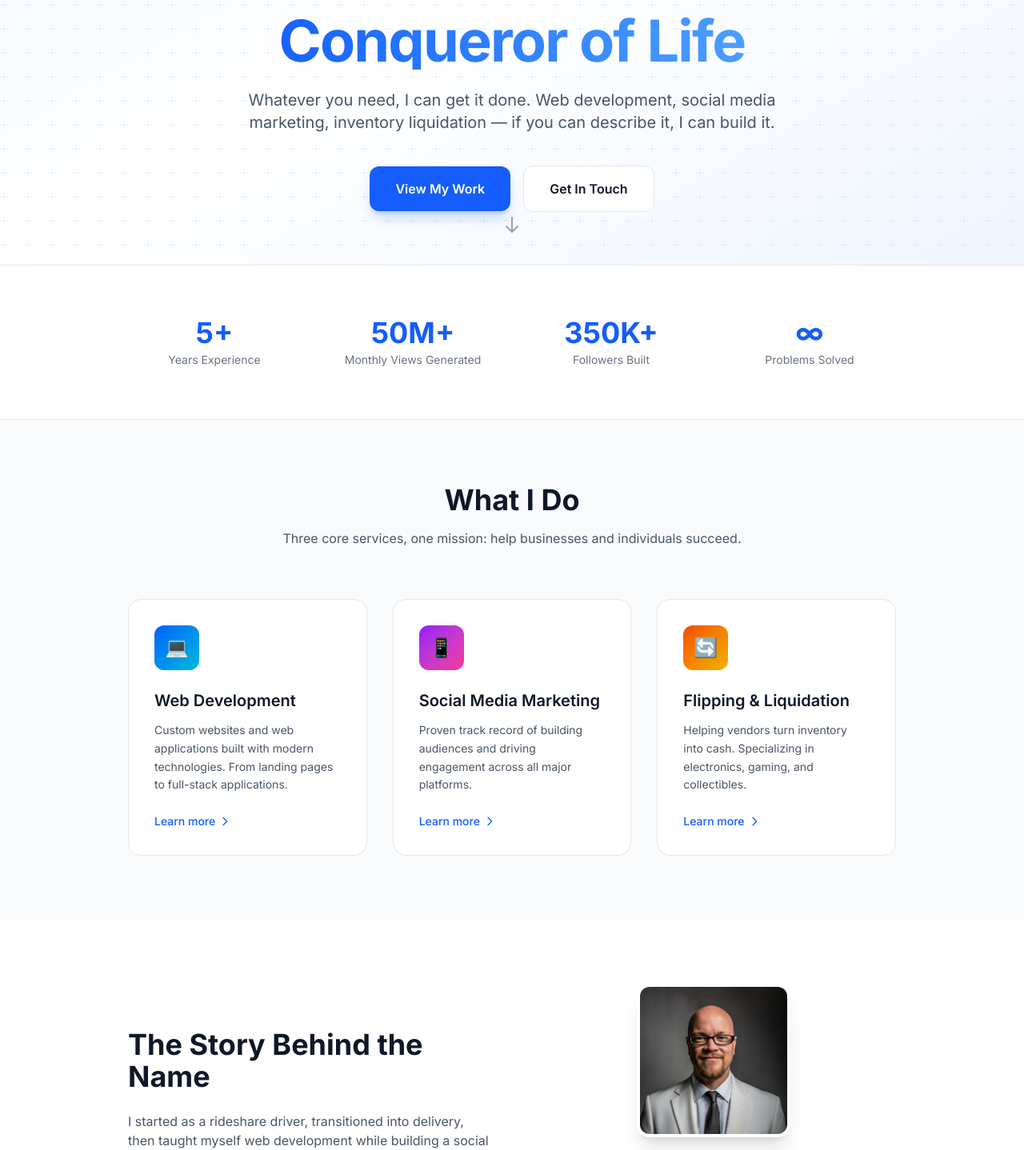
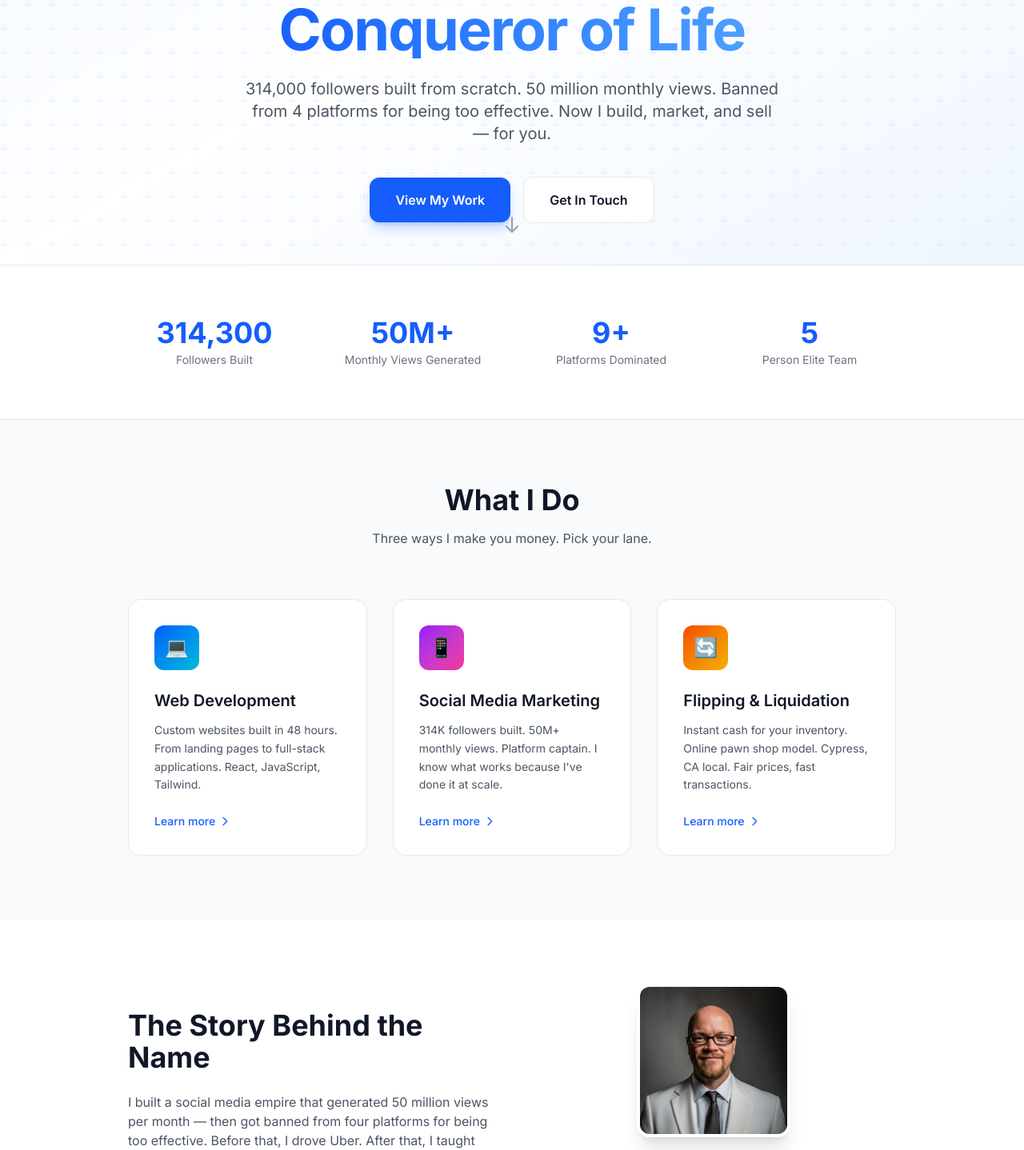
Before and after one commit to mjmorrison10/mjmorrisonusa, a React (Vite) app: page /smma in a window 1280 px wide. Shown: the part 453-1891 px from the top of the page at 80% size. Built offline with nearby package versions, Linux system fonts and the light colour scheme.

Commit message:
Implement all copy improvements: tighter headlines, exact stats, remove skill bars, stronger CTAs

```diff
--- a/src/pages/Flipping.jsx
+++ b/src/pages/Flipping.jsx
@@ -1,8 +1,8 @@
 const businessModel = [
   {
     step: '01',
-    title: 'You Have Inventory',
-    description: 'Items taking up space. Products you need to move. Inventory that needs to become cash.',
+    title: 'You Have Stuff',
+    description: 'You have stuff. You need money. I buy stuff.',
     icon: '📦',
   },
   {
@@ -59,14 +59,13 @@ export default function Flipping() {
               🔄 Flipping & Liquidation
             </div>
             <h1 className="text-4xl sm:text-5xl font-bold text-gray-900 dark:text-white mb-6">
-              Your Inventory,
+              Turn Your Clutter
               <span className="block bg-gradient-to-r from-orange-600 to-yellow-500 bg-clip-text text-transparent">
-                My Opportunity
+                Into Cash
               </span>
             </h1>
             <p className="text-lg text-gray-600 dark:text-gray-400 max-w-2xl mx-auto">
-              An online pawn shop for the digital age. I help vendors turn inventory into cash —
-              fast, fair, and hassle-free. Cypress, CA based.
+              Instant cash service for your inventory. I buy stuff. You get money. Same day. Cypress, CA based.
             </p>
           </div>
         </div>
@@ -80,7 +79,7 @@ export default function Flipping() {
               How It Works
             </h2>
             <p className="text-gray-600 dark:text-gray-400 max-w-2xl mx-auto">
-              Think of it as an online pawn shop. You need money. I buy inventory. Simple.
+              Think of it as an instant cash service for your inventory. You sell. I buy. Same day.
             </p>
           </div>
 
@@ -116,9 +115,9 @@ export default function Flipping() {
           <h2 className="text-3xl font-bold text-gray-900 dark:text-white mb-4 text-center">
             What I Flip
           </h2>
-          <p className="text-gray-600 dark:text-gray-400 mb-12 text-center max-w-2xl mx-auto">
-            If I can test it, enjoy it, and sell it — I'll flip it. Here are my focus areas.
-          </p>
+            <p className="text-gray-600 dark:text-gray-400 mb-12 text-center max-w-2xl mx-auto">
+              If it has value and I can verify it, I'll buy it.
+            </p>
 
           <div className="grid sm:grid-cols-2 lg:grid-cols-3 gap-6">
             {categories.map((category, index) => (
@@ -252,7 +251,7 @@ export default function Flipping() {
       <section className="py-20 bg-gradient-to-br from-orange-600 to-yellow-500">
         <div className="max-w-4xl mx-auto px-4 sm:px-6 lg:px-8 text-center">
           <h2 className="text-3xl sm:text-4xl font-bold text-white mb-4">
-            Have Inventory to Move?
+            Turn Your Inventory Into Cash Today
           </h2>
           <p className="text-orange-100 mb-8 max-w-2xl mx-auto">
             Whether it's one item or a warehouse full — I'll make you a fair offer and handle the rest.
--- a/src/pages/Home.jsx
+++ b/src/pages/Home.jsx
@@ -4,31 +4,31 @@ const services = [
   {
     icon: '💻',
     title: 'Web Development',
-    description: 'Custom websites and web applications built with modern technologies. From landing pages to full-stack applications.',
+    description: 'Custom websites built in 48 hours. From landing pages to full-stack applications. React, JavaScript, Tailwind.',
     link: '/webdev',
     color: 'from-blue-600 to-cyan-500',
   },
   {
     icon: '📱',
     title: 'Social Media Marketing',
-    description: 'Proven track record of building audiences and driving engagement across all major platforms.',
+    description: '314K followers built. 50M+ monthly views. Platform captain. I know what works because I\'ve done it at scale.',
     link: '/smma',
     color: 'from-purple-600 to-pink-500',
   },
   {
     icon: '🔄',
     title: 'Flipping & Liquidation',
-    description: 'Helping vendors turn inventory into cash. Specializing in electronics, gaming, and collectibles.',
+    description: 'Instant cash for your inventory. Online pawn shop model. Cypress, CA local. Fair prices, fast transactions.',
     link: '/flipping',
     color: 'from-orange-600 to-yellow-500',
   },
 ];
 
 const stats = [
-  { value: '5+', label: 'Years Experience' },
+  { value: '314,300', label: 'Followers Built' },
   { value: '50M+', label: 'Monthly Views Generated' },
-  { value: '350K+', label: 'Followers Built' },
-  { value: '∞', label: 'Problems Solved' },
+  { value: '9+', label: 'Platforms Dominated' },
+  { value: '5', label: 'Person Elite Team' },
 ];
 
 export default function Home() {
@@ -68,8 +68,7 @@ export default function Home() {
           </h1>
 
           <p className="text-lg sm:text-xl text-gray-600 dark:text-gray-400 max-w-2xl mx-auto mb-10">
-            Whatever you need, I can get it done. Web development, social media marketing,
-            inventory liquidation — if you can describe it, I can build it.
+            314,000 followers built from scratch. 50 million monthly views. Banned from 4 platforms for being too effective. Now I build, market, and sell — for you.
           </p>
 
           <div className="flex flex-col sm:flex-row items-center justify-center gap-4">
@@ -122,7 +121,7 @@ export default function Home() {
               What I Do
             </h2>
             <p className="text-gray-600 dark:text-gray-400 max-w-2xl mx-auto">
-              Three core services, one mission: help businesses and individuals succeed.
+              Three ways I make you money. Pick your lane.
             </p>
           </div>
 
@@ -164,8 +163,7 @@ export default function Home() {
               </h2>
               <div className="space-y-4 text-gray-600 dark:text-gray-400">
                 <p>
-                  I started as a rideshare driver, transitioned into delivery, then taught myself
-                  web development while building a social media empire that generated 50M+ monthly views.
+                  I built a social media empire that generated 50 million views per month — then got banned from four platforms for being too effective. Before that, I drove Uber. After that, I taught myself to code and built two production applications. Now I do all three: build, market, and sell.
                 </p>
                 <p>
                   Along the way, I became a platform captain in The Real World university,
@@ -239,7 +237,7 @@ export default function Home() {
       <section className="py-20 bg-gradient-to-br from-blue-600 to-blue-700">
         <div className="max-w-4xl mx-auto px-4 sm:px-6 lg:px-8 text-center">
           <h2 className="text-3xl sm:text-4xl font-bold text-white mb-4">
-            Ready to Work Together?
+            Let's Build Something They Can't Ignore.
           </h2>
           <p className="text-blue-100 mb-8 max-w-2xl mx-auto">
             Whether you need a website, social media strategy, or help liquidating inventory —
--- a/src/pages/SMMA.jsx
+++ b/src/pages/SMMA.jsx
@@ -71,13 +71,13 @@ export default function SMMA() {
               📱 Social Media Marketing
             </div>
             <h1 className="text-4xl sm:text-5xl font-bold text-gray-900 dark:text-white mb-6">
-              I Didn't Just Post Content.
+              They Said Facebook Was Dead.
               <span className="block bg-gradient-to-r from-purple-600 to-pink-500 bg-clip-text text-transparent">
-                I Changed the Game.
+                I Proved Them Wrong.
               </span>
             </h1>
             <p className="text-lg text-gray-600 dark:text-gray-400 max-w-2xl mx-auto">
-              50M+ monthly views. 350K+ followers built. Platform captain. Recruited to an exclusive
+              50M+ monthly views. 314,300 followers built. Platform captain. Recruited to an exclusive
               5-person team. When they said "it won't work," I proved them wrong.
             </p>
           </div>
@@ -93,7 +93,7 @@ export default function SMMA() {
               <div className="text-sm text-purple-100">Monthly Views</div>
             </div>
             <div className="text-center">
-              <div className="text-3xl sm:text-4xl font-bold text-white">350K+</div>
+              <div className="text-3xl sm:text-4xl font-bold text-white">314,300</div>
               <div className="text-sm text-purple-100">Followers Built</div>
             </div>
             <div className="text-center">
@@ -137,8 +137,7 @@ export default function SMMA() {
                 </h2>
                 <div className="space-y-4 text-gray-600 dark:text-gray-400">
                   <p>
-                    In October 2021, I joined The Real World (then Hustler's University) when there were
-                    only 1,000 members. Luc Tate, Andrew Tate's cousin, was teaching affiliate marketing
+                    October 2021. 1,000 members. That's when I joined. Luc Tate, Andrew Tate's cousin, was teaching affiliate marketing
                     on TikTok, Instagram, and YouTube.
                   </p>
                   <p>
@@ -212,7 +211,7 @@ export default function SMMA() {
               {/* Screenshot Proofs */}
               <div className="mt-10">
                 <h3 className="text-xl font-bold text-gray-900 dark:text-white mb-6 text-center">
-                  📸 Screenshots Before the Bans
+                  📸 The Proof
                 </h3>
                 <div className="grid grid-cols-2 lg:grid-cols-5 gap-4 max-w-6xl mx-auto">
                   <div>
@@ -362,7 +361,7 @@ export default function SMMA() {
       <section className="py-20 bg-gradient-to-br from-purple-600 to-pink-600">
         <div className="max-w-4xl mx-auto px-4 sm:px-6 lg:px-8 text-center">
           <h2 className="text-3xl sm:text-4xl font-bold text-white mb-4">
-            Need Social Media Strategy?
+            Ready to Dominate Social Media?
           </h2>
           <p className="text-purple-100 mb-8 max-w-2xl mx-auto">
             Whether you need content creation, platform strategy, or someone who's been in the trenches —
--- a/src/pages/WebDev.jsx
+++ b/src/pages/WebDev.jsx
@@ -3,41 +3,32 @@ import { useState } from 'react';
 const projects = [
   {
     title: 'PriceSpy',
-    description: 'Real-time eBay price data, conditions, fees, liquidity, saturation — built for flippers. Features include Quick Deal analyzer, Watchlist, Inventory management, Lot Calculator, Bulk Price Check, and True ROI Calculator.',
+    description: 'Real-time eBay price data, conditions, fees, liquidity, saturation — built for flippers. Features include Quick Deal analyzer, Watchlist, Inventory management, Lot Calculator, Bulk Price Check, and True ROI Calculator. Built in 48 hours using AI-assisted development.',
     tech: ['Python', 'Flask', 'Firebase', 'HTML', 'CSS', 'JavaScript'],
     image: null,
     liveUrl: 'https://pricespy-yx00.onrender.com/',
     githubUrl: 'https://github.com/mjmorrison10/PriceSpy',
     featured: true,
-    stats: ['Real-time pricing', 'Multi-platform fees', 'Camera/barcode scanning'],
+    stats: ['Real-time pricing', 'Multi-platform fees', 'Built in 48 hours'],
   },
   {
     title: 'Cypress Flips',
-    description: 'Professional storefront for a local flipping business. Features premium picks, category filtering, vendor intake system, and condition-first product listings.',
+    description: 'Professional storefront for a local flipping business. Features premium picks, category filtering, vendor intake system, and condition-first product listings. Built in 48 hours. Now serves as the storefront for my flipping business.',
     tech: ['React', 'Tailwind CSS', 'Netlify'],
     image: null,
     liveUrl: 'https://cypressflips.netlify.app/',
     githubUrl: 'https://github.com/mjmorrison10/cypress-flips',
     featured: true,
-    stats: ['Premium curation', 'Vendor system', 'Mobile responsive'],
+    stats: ['Premium curation', 'Vendor system', 'Built in 48 hours'],
   },
 ];
 
-const skills = [
-  { name: 'React', level: 90 },
-  { name: 'JavaScript', level: 90 },
-  { name: 'HTML/CSS', level: 95 },
-  { name: 'Tailwind CSS', level: 90 },
-  { name: 'Node.js', level: 75 },
-  { name: 'Python', level: 70 },
-  { name: 'Git/GitHub', level: 85 },
-  { name: 'Responsive Design', level: 90 },
-];
+const skills = ['React', 'JavaScript', 'HTML/CSS', 'Tailwind CSS', 'Node.js', 'Python', 'Git/GitHub', 'Responsive Design'];
 
 const learningPath = [
   { year: '2021', title: 'Started Learning', description: 'Began with HTML, CSS, JavaScript fundamentals through Clever Programmer and Frontend Mentor' },
   { year: '2022', title: 'Built Projects', description: 'Created games, banking apps, MERN stack projects, and portfolio sites' },
-  { year: '2023-24', title: 'Focused on SMMA', description: 'Shifted focus to social media marketing while maintaining dev skills' },
+  { year: '2023-24', title: 'Built Marketing Empire', description: 'Built marketing empire while maintaining development skills. Learned to ship fast under pressure.' },
   { year: '2025', title: 'Full-Stack Applications', description: 'Built PriceSpy and Cypress Flips — complex, production-ready applications' },
 ];
 
@@ -54,9 +45,9 @@ export default function WebDev() {
               💻 Web Development
             </div>
             <h1 className="text-4xl sm:text-5xl font-bold text-gray-900 dark:text-white mb-6">
-              Building the Web,
+              I Taught Myself to Code.
               <span className="block bg-gradient-to-r from-blue-600 to-cyan-500 bg-clip-text text-transparent">
-                One Line at a Time
+                Then I Built Tools That Make Me Money.
               </span>
             </h1>
             <p className="text-lg text-gray-600 dark:text-gray-400 max-w-2xl mx-auto">
@@ -151,25 +142,16 @@ export default function WebDev() {
       <section className="py-20 bg-gray-50 dark:bg-gray-950">
         <div className="max-w-5xl mx-auto px-4 sm:px-6 lg:px-8">
           <h2 className="text-3xl font-bold text-gray-900 dark:text-white mb-4">
-            Tech Stack
+            What I Build With
           </h2>
           <p className="text-gray-600 dark:text-gray-400 mb-12">
             Technologies I work with daily to build modern web applications.
           </p>
 
-          <div className="grid sm:grid-cols-2 gap-6">
+          <div className="flex flex-wrap justify-center gap-4">
             {skills.map((skill, index) => (
-              <div key={index} className="bg-white dark:bg-gray-900 rounded-xl p-4 border border-gray-200 dark:border-gray-800">
-                <div className="flex items-center justify-between mb-2">
-                  <span className="font-medium text-gray-900 dark:text-white">{skill.name}</span>
-                  <span className="text-sm text-gray-500 dark:text-gray-400">{skill.level}%</span>
-                </div>
-                <div className="h-2 bg-gray-100 dark:bg-gray-800 rounded-full overflow-hidden">
-                  <div
-                    className="h-full bg-gradient-to-r from-blue-600 to-cyan-500 rounded-full transition-all duration-1000"
-                    style={{ width: `${skill.level}%` }}
-                  />
-                </div>
+              <div key={index} className="px-6 py-3 bg-white dark:bg-gray-900 rounded-xl border border-gray-200 dark:border-gray-800 font-medium text-gray-900 dark:text-white">
+                {skill}
               </div>
             ))}
           </div>
@@ -220,7 +202,7 @@ export default function WebDev() {
       <section className="py-20 bg-gradient-to-br from-blue-600 to-cyan-600">
         <div className="max-w-4xl mx-auto px-4 sm:px-6 lg:px-8 text-center">
           <h2 className="text-3xl sm:text-4xl font-bold text-white mb-4">
-            Need a Website?
+            Need a Website That Converts?
           </h2>
           <p className="text-blue-100 mb-8 max-w-2xl mx-auto">
             Whether you need a landing page, e-commerce store, or a full-stack application —
```
